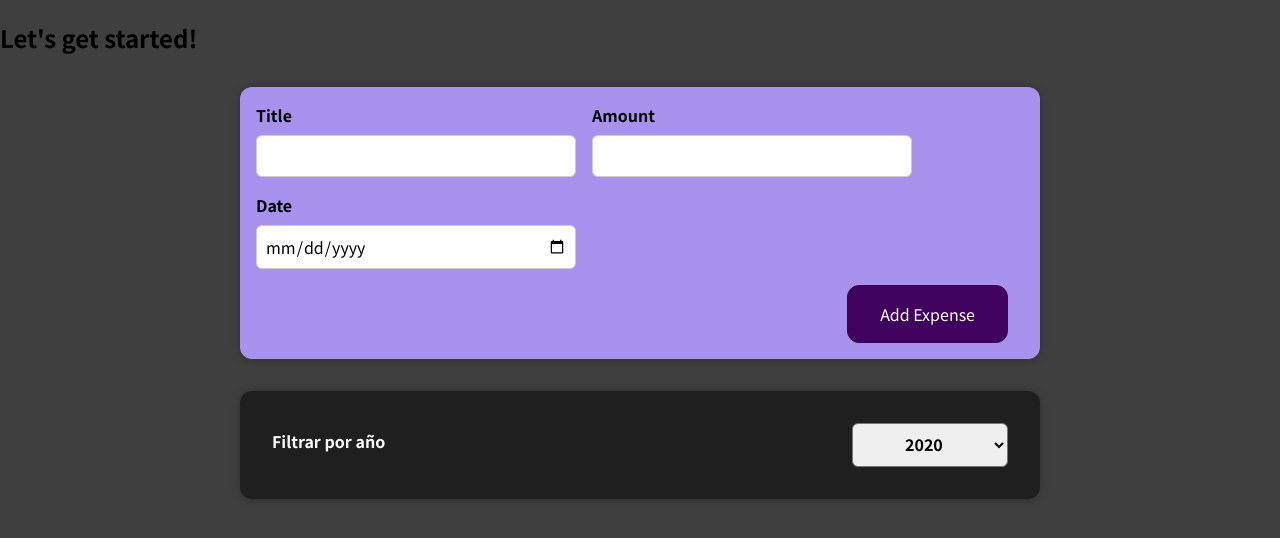
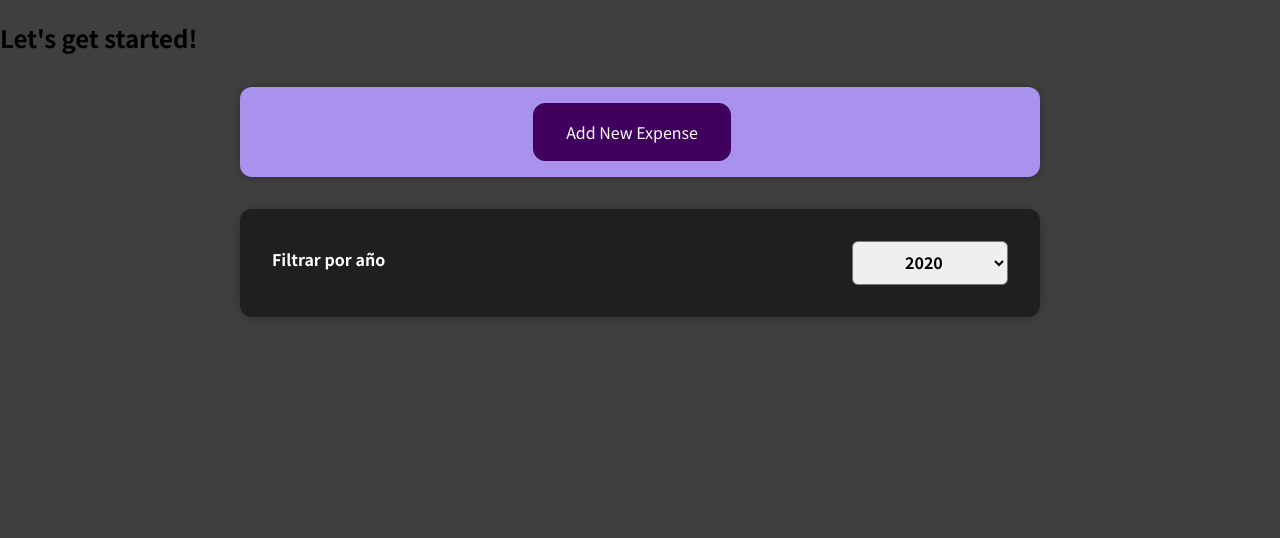
Before and after one commit to dukej10/Inicio-React, a React (Create React App) app: page / in a window 1280 px wide. Shown: the top 538 px of the page. Built offline with nearby package versions, Linux system fonts and the light colour scheme.

Commit message:
mostrar y ocultar

```diff
--- a/src/components/NewExpense/NewExpense.js
+++ b/src/components/NewExpense/NewExpense.js
@@ -1,21 +1,34 @@
-import React from "react";
+import React, { useState } from "react";
 import ExpenseForm from "./ExpenseForm";
 import "./NewExpense.css";
 const NewExpense = (props) => {
+  const [isEditing, setIsEditing] = useState(false);
   const saveExpenseDataHandler = (data) => {
     const expenseData = {
       ...data,
       id: Math.random().toString(),
     };
     props.onAddExpense(expenseData);
+    setIsEditing(false);
   };
+  const startEditingHandler = () => {
+    setIsEditing(true);
+  };
+
+  const stopEditingHandler = () => {
+    setIsEditing(false);
+  };
+
   return (
     <div className="new-expense">
-      {
+      {!isEditing && (
+        <button onClick={startEditingHandler}>Add New Expense</button>
+      )}
+      {isEditing && (
         <ExpenseForm
           onSaveExponseData={saveExpenseDataHandler}
         /> /*se pasa una función para guardar datos función */
-      }
+      )}
     </div>
   );
 };
```
